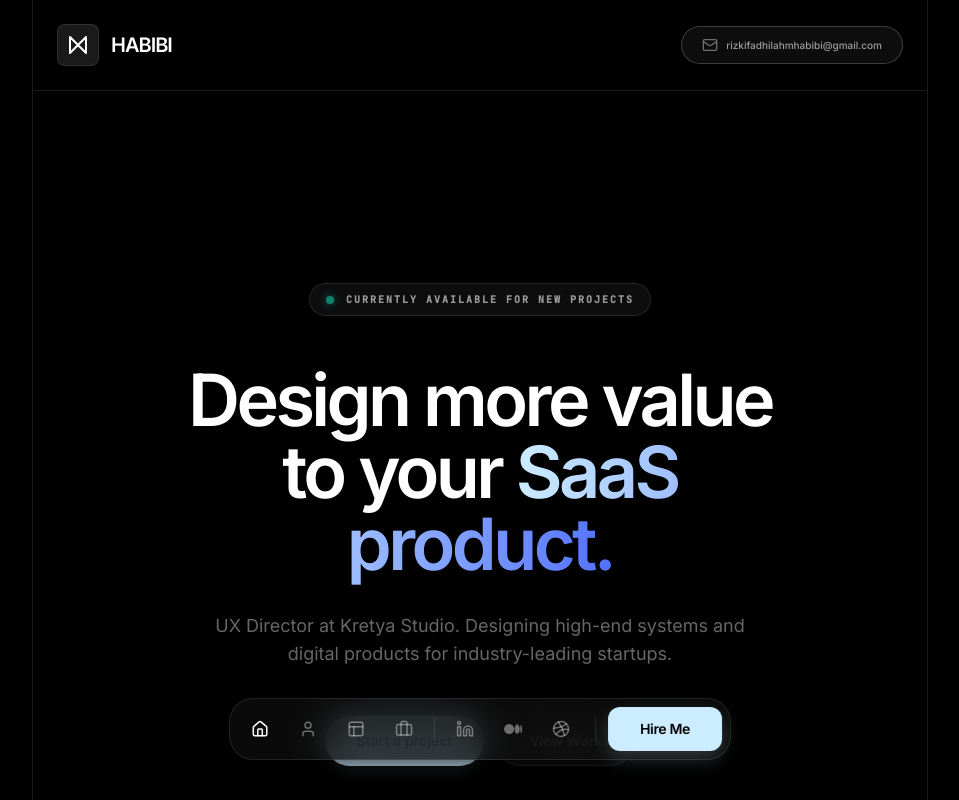
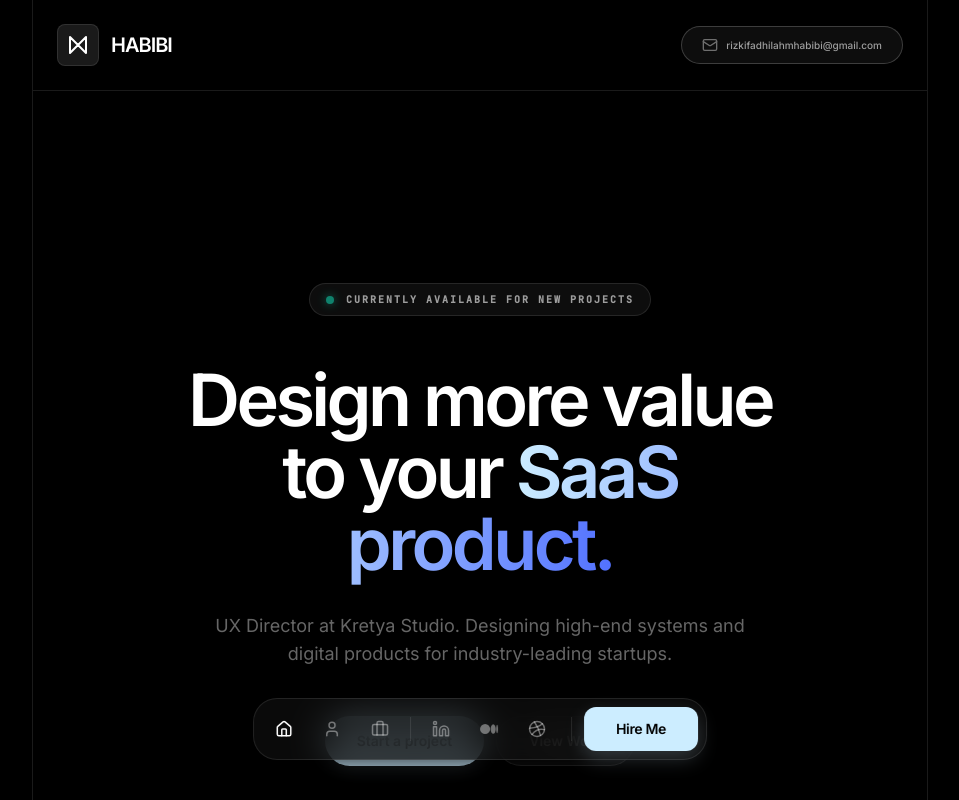
Before and after one commit to Habibidesign/Portfolio-Website, a React (Vite) app: page / in a window 1280 px wide. Shown: the top 800 px of the page, without its empty margins (160-1119 px from the left). Built offline with nearby package versions, Linux system fonts and the light colour scheme.

Commit message:
chore: Disable the "Works" navigation icon.

```diff
--- a/App.tsx
+++ b/App.tsx
@@ -729,7 +729,7 @@ const App: React.FC = () => {
           <div className="flex items-center gap-0.5 md:gap-1">
             <NavIcon icon={<Home size={18} className={activeSection === 'home' ? 'text-white' : ''} />} label="Home" sectionId="home" />
             <NavIcon icon={<User size={18} className={activeSection === 'about' ? 'text-white' : ''} />} label="About" sectionId="about" />
-            <NavIcon icon={<Layout size={18} className={activeSection === 'works' ? 'text-white' : ''} />} label="Works" sectionId="works" />
+            {/* <NavIcon icon={<Layout size={18} className={activeSection === 'works' ? 'text-white' : ''} />} label="Works" sectionId="works" /> */}
             <NavIcon icon={<Briefcase size={18} className={activeSection === 'experience' ? 'text-white' : ''} />} label="Exp" sectionId="experience" />
             <div className="h-5 md:h-6 w-px bg-white/10 mx-0.5 md:mx-1"></div>
             <NavIcon icon={<Linkedin size={18} />} label="LinkedIn" href="https://www.linkedin.com/in/rizki-fadhilah-muhammad-habibi-b09a041b2/" />
```
